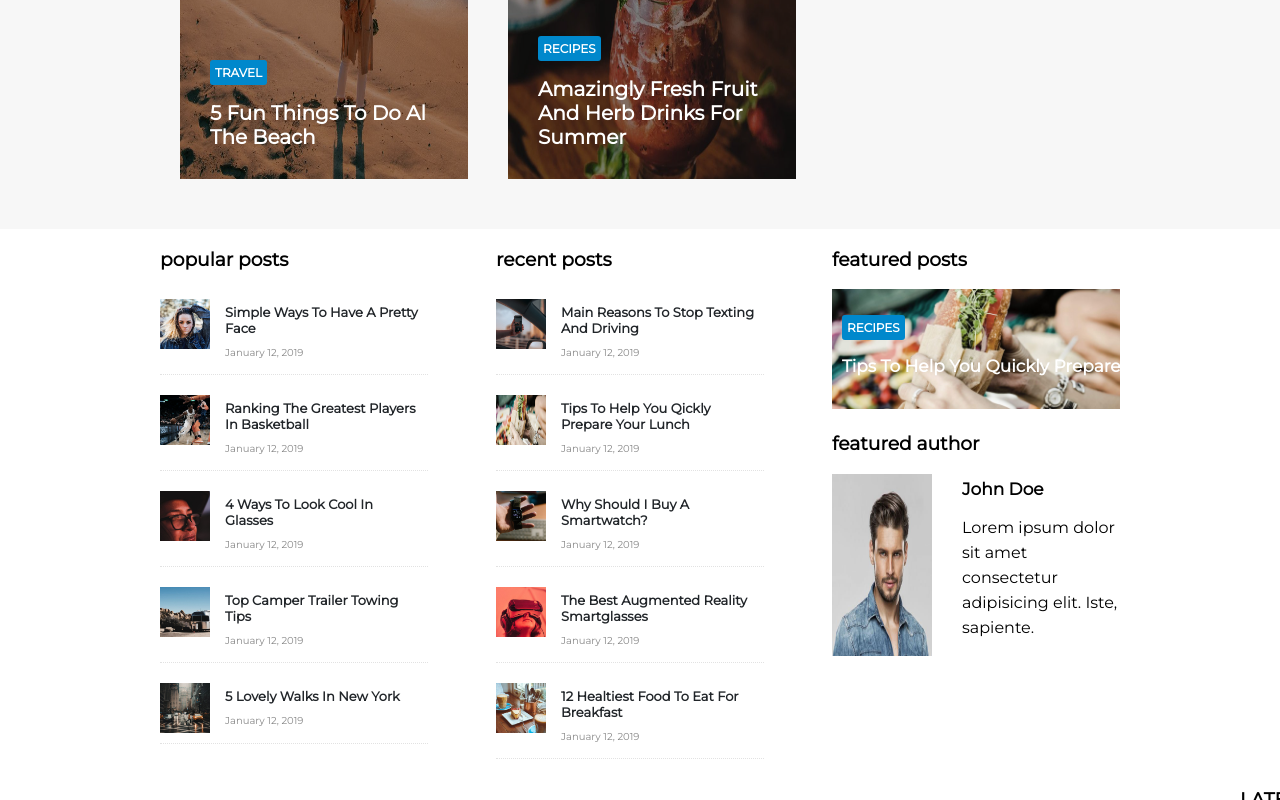
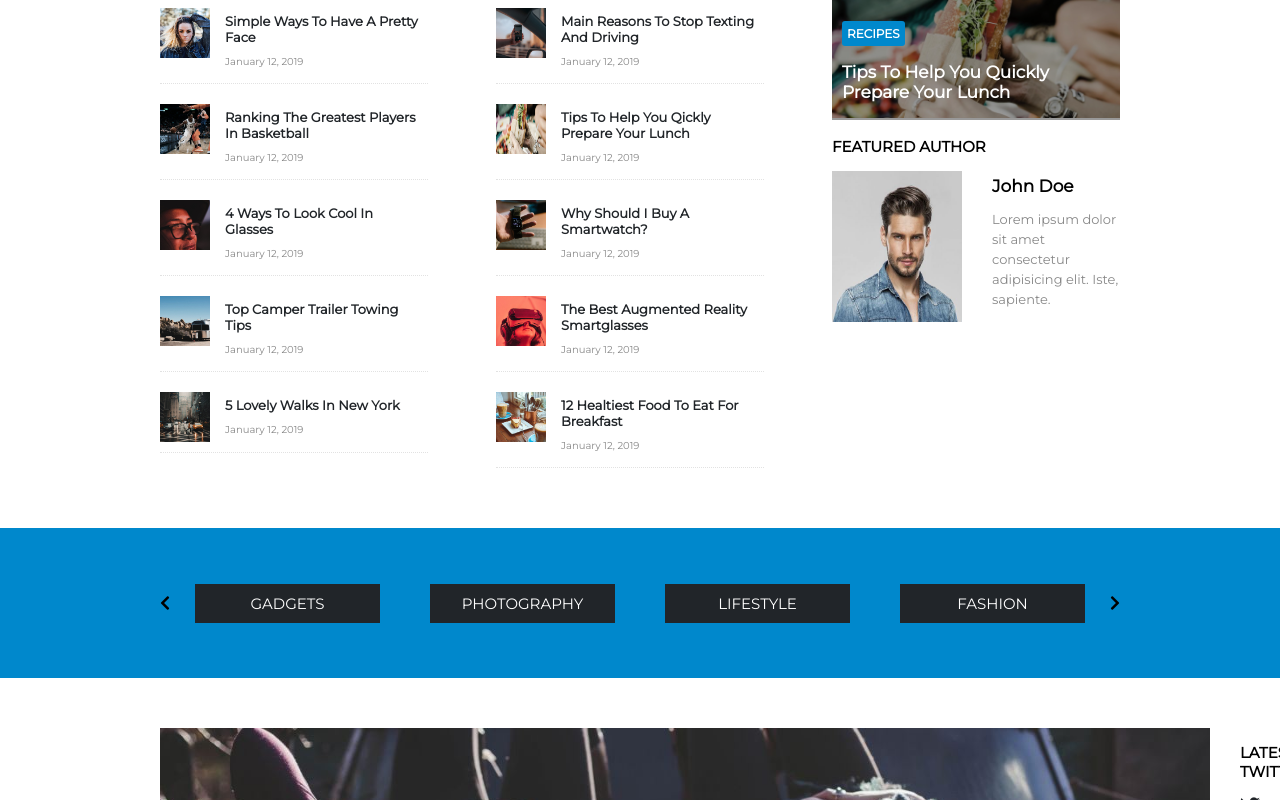
Before and after one commit to michelafranchini/proj-html-vuejs, a Vue app: page / in a window 1280 px wide. Shown: the part 1040-1840 px from the top of the page. Built offline with nearby package versions, Linux system fonts and the light colour scheme.

Commit message:
Counter page e slider

```diff
--- a/src/components/Card.vue
+++ b/src/components/Card.vue
@@ -37,7 +37,7 @@ export default {
 <style lang="scss" scoped>
     .card_container {
         width: 1050px;
-        margin: 50px 0;
+        margin-bottom: 50px ;
     }
     img {
         width: 1050px;
@@ -70,8 +70,14 @@ export default {
     }
 
     h2 {
+        cursor: pointer;
         text-transform: capitalize;
         margin: 0;
+
+        &:hover {
+            text-decoration: underline;
+            color: #0088cc;
+        }
     }
 
     h4 {
@@ -83,6 +89,11 @@ export default {
         border: 1px solid #888888;
         border-radius: 5px;
         color: #888888;
+
+        &:hover {
+            border-color: #0088cc;
+            color: #0088cc;
+        }
     }
 
     .calendar {
--- a/src/components/Jumbotron.vue
+++ b/src/components/Jumbotron.vue
@@ -36,6 +36,7 @@ export default {
         width: 75%;
         margin: auto;
         display: flex;
+        justify-content: space-between;
         flex-wrap: wrap;
     }
 
@@ -60,6 +61,8 @@ export default {
     p {
         display: none;
         font-weight: bold;
+        font-size: 13px;
+        color: #b7b7b7;
     }
 
     .text_article_jmb {
@@ -77,9 +80,9 @@ export default {
     }
 
     .single_article {
-        width: 30%;
+        width: 32%;
         height: 270px;
-        margin: 20px;
+        margin-bottom: 30px;
         position: relative;
         cursor: pointer;
 
--- a/src/components/Main.vue
+++ b/src/components/Main.vue
@@ -1,6 +1,7 @@
 <template>
   <main>
     <div class="container_75 first_section">
+      <!-- sezione con la lista dei post recent e popular -->
       <div class="post_section">
         <h3>popular posts</h3>
         <Post :post="popularPosts"/>
@@ -9,6 +10,7 @@
         <h3>recent posts</h3>
         <Post :post="recentPosts" />
       </div>
+      <!-- /sezione con la lista dei post recent e popular -->
 
     <!-- articolo statico sulla destra dellla prima sezione del main -->
       <div class="post_section">
@@ -33,27 +35,45 @@
       <!-- /articolo statico sulla destra dellla prima sezione del main -->
     </div>
 
-    <!-- <Slider :sliderTags="tag"/> -->
+    <Slider :sliderTags="tag"/>
 
+    <!-- sezione con i vari articoli dle blog -->
     <div class="container_75 second_section">
       <div>
         <Card :card="card"
         v-for="card, index in cards"
         :key="index"
         />
+
+      </div>
+      <div class="counter_page">
+          <div class="page">
+            <i class="fas fa-chevron-left"></i>
+          </div>
+          <div class="page">
+            <p>1</p>
+          </div>
+          <div class="page">
+            <p>2</p>
+          </div>
+          <div class="page">
+            <p>3</p>
+          </div>
+          <div class="page">
+            <i class="fas fa-chevron-right"></i>
+          </div>
       </div>
       <div>
         <TwitterAside />
       </div>
-
-
     </div>
+    <!-- /sezione con i vari articoli dle blog -->
   </main>
 </template>
 
 <script>
 import Post from '../components/Post.vue';
-// import Slider from '../components/Slider.vue';
+import Slider from '../components/Slider.vue';
 import Card from '../components/Card.vue';
 import TwitterAside from '../components/TwitterAside.vue'
 
@@ -61,7 +81,7 @@ export default {
     name: "Main",
     components: {
       Post,
-      //Slider,
+      Slider,
       Card,
       TwitterAside
     },
@@ -214,6 +234,8 @@ export default {
     }
     }
     h3 {
+      text-transform: uppercase;
+      font-size: 15px;
       color: black;
     }
 
@@ -222,19 +244,34 @@ export default {
   .first_section {
     display: flex;
     justify-content: space-between;
+    margin-top: 50px;
+    margin-bottom: 50px;
   }
-  .right.article {
+  .right_article {
     position: relative;
+
+      &::after {
+        content: "";
+        position: absolute;
+        top: 0;
+        left: 0;
+        width: 100%;
+        height: 98%;
+        background-color: rgba(0, 0, 0, 0.4);
+
+        }
   }
   .text_article {
     position: absolute;
+    bottom: 10px;
     padding: 10px;
+    z-index: 2;
   }
 
   .author {
     display: flex;
     .avatar {
-      width: 100px;
+      width: 130px;
       margin-right: 30px;
     }
     h5 {
@@ -242,12 +279,48 @@ export default {
       font-size: 17px;
     }
     p {
-      line-height: 25px;
+      line-height: 20px;
+      font-size: 13px;
+      color: #888888;
     }
 
   }
 
   .second_section {
     display: flex;
+    position: relative;
+    margin-top: 50px;
+    margin-bottom: 50px;
   }
+
+  .counter_page {
+    display: flex;
+    width: 150px;
+    height: 30px;
+    position: absolute;
+    bottom: 0;
+    right: 0;
+    transform: translate(-252%, 39%);
+    color: #0088cc;
+
+    .page {
+      display: flex;
+      justify-content: center;
+      align-items: center;
+      cursor: pointer;
+      width: 30px;
+      border: 1px solid #f0f0f0;
+
+      &:hover {
+        color: white;
+        background-color: #0088cc;
+      }
+
+      p {
+        margin: 0;
+      }
+    }
+  }
+
+
 </style>
--- a/src/components/Post.vue
+++ b/src/components/Post.vue
@@ -30,7 +30,12 @@ export default {
     }
     h4 {
         font-size: 13px;
+        cursor: pointer;
         color: #212529;
+
+        &:hover {
+            text-decoration: underline;
+        }
     }
     p {
         font-size: 10px;
--- a/src/components/Slider.vue
+++ b/src/components/Slider.vue
@@ -1,14 +1,16 @@
 <template>
     <section>
         <div class="container_75">
-            <i class="fas fa-chevron-left"></i>
+            <i class="fas fa-chevron-left" @click="prevTag"></i>
+            <div class="container60" id="slider">
                 <ul>
                     <li v-for="sliderTag, index in sliderTags"
                     :key="index">
                         {{sliderTag.tag}}
                     </li>
                 </ul>
-            <i class="fas fa-chevron-right"></i>
+            </div>
+            <i class="fas fa-chevron-right" @click="nextTag"></i>
         </div>
     </section>
 </template>
@@ -22,10 +24,12 @@ export default {
     },
     methods: {
         prevTag() {
-
+            const cont = document.getElementById('slider');
+            cont.scrollLeft -= 1390;
         },
         nextTag() {
-
+            const cont = document.getElementById('slider');
+            cont.scrollLeft += 1390;
         }
     }
 }
@@ -38,6 +42,7 @@ export default {
 
         .container_75 {
             width: 75%;
+            height: 150px;
             margin: auto;
             display: flex;
             align-items: center;
@@ -50,17 +55,40 @@ export default {
     ul {
         display: flex;
         flex-wrap: nowrap;
+        margin: 0;
+        padding: 0;
 
         li {
+            width: 165px;
             list-style: none;
             text-transform: uppercase;
             margin: 25px;
             padding: 10px;
+            font-size: 15px;
+            text-align: center;
             cursor: pointer;
             background-color: #212529;
             color: white;
 
+            &:hover {
+                background-color: #32383e;
             }
 
         }
+
+    }
+
+    .container60 {
+        width: 98%;
+        height: 150px;
+        margin: auto;
+        display: flex;
+        flex-wrap: no-wrap;
+        align-items: center;
+        overflow-x: scroll;
+
+        &::-webkit-scrollbar {
+                display: none;
+            }
+    }
 </style>
--- a/src/components/TwitterAside.vue
+++ b/src/components/TwitterAside.vue
@@ -68,6 +68,7 @@ export default {
 
 <style lang="scss" scoped>
         h3 {
+            font-size: 15px;
             text-transform: uppercase;
             color: black;
         }
@@ -83,6 +84,7 @@ export default {
                     color: #7d7d7d;
                 }
                 p {
+                    font-size: 11px;
                     font-weight: bold;
                     color: #0088cc;
                 }
```
Lines whose indentation alone changed are shown as unchanged.
